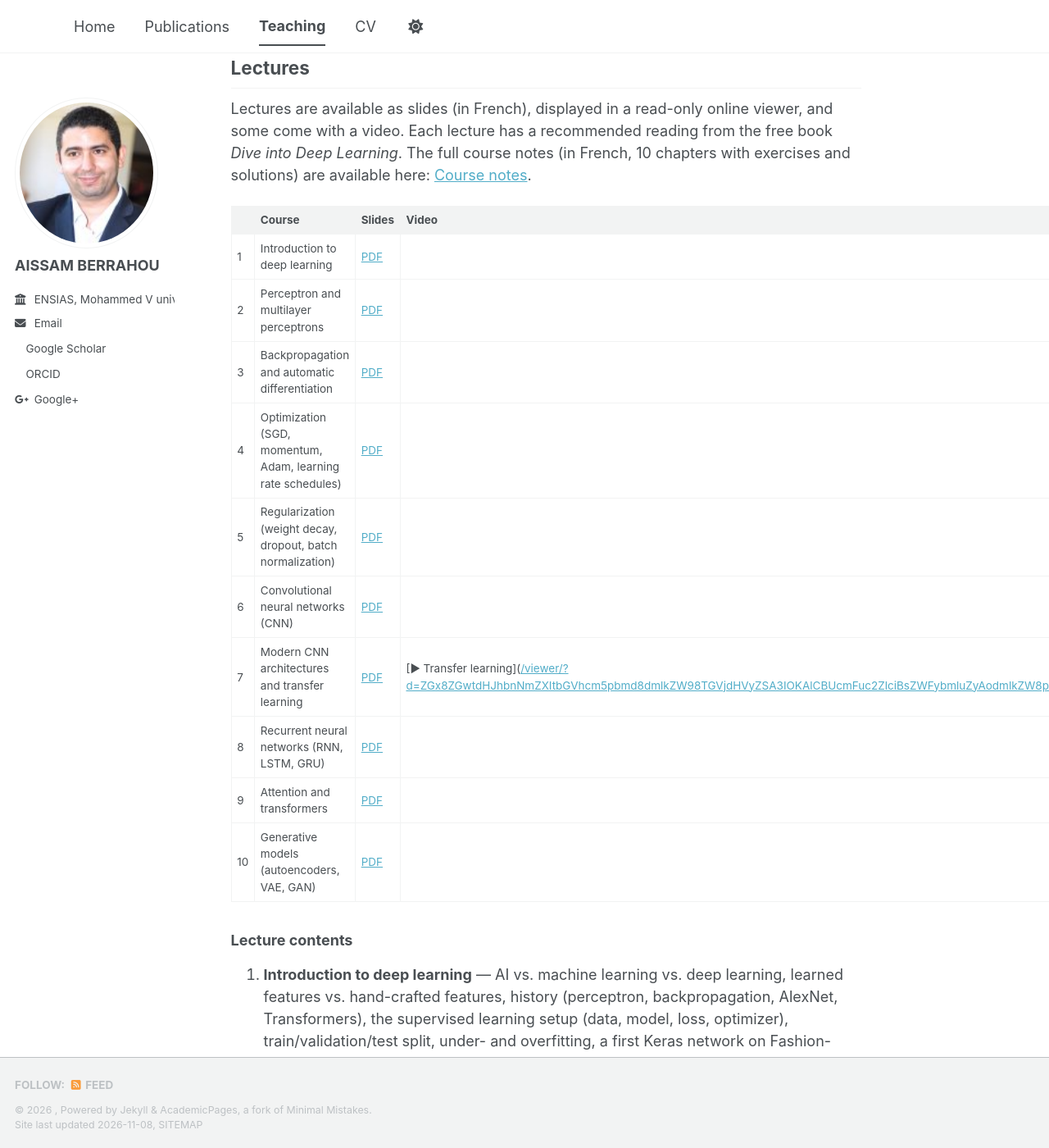
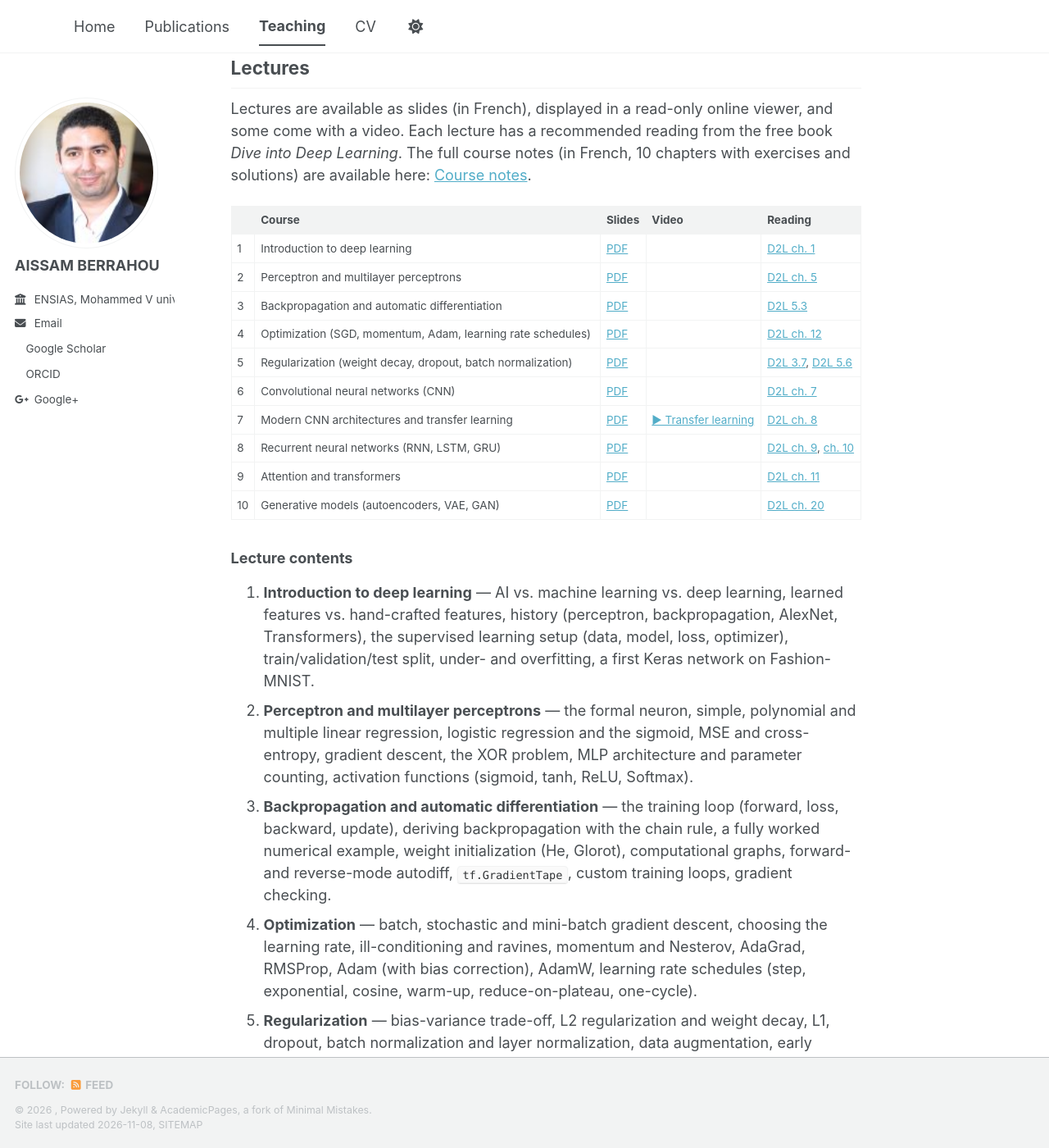
Before and after one commit to aissamberrahou/aissamberrahou.github.io, a Jekyll site: the page built from _teaching/2026-fall-deep-learning.md, in a window 1280 px wide and 1400 px high, scrolled down 652 px. Shown: the whole window at 82% size. Built offline with Jekyll 4.4.1, drawn with Linux system fonts in a browser that asks for light colours; a style sheet for code colours, icons or effects is not loaded; some of the changed lines change nothing that is shown.

Commit message:
Add files via upload

```diff
--- a/_teaching/2026-fall-deep-learning.md
+++ b/_teaching/2026-fall-deep-learning.md
@@ -29,7 +29,7 @@ Lectures are available as slides (in French), displayed in a read-only online vi
 | 4  | Optimization (SGD, momentum, Adam, learning rate schedules) | [PDF](/viewer/?d=ZGx8TDA0X29wdGltaXNhdGlvbnxwZGZ8TGVjdHVyZSA0IOKAlCBPcHRpbWl6YXRpb24gKFNHRCwgbW9tZW50dW0sIEFkYW0sIGxlYXJuaW5nIHJhdGUgc2NoZWR1bGVzKQ) | |  [D2L ch. 12](https://d2l.ai/chapter_optimization/index.html) |
 | 5  | Regularization (weight decay, dropout, batch normalization) | [PDF](/viewer/?d=ZGx8TDA1X3JlZ3VsYXJpc2F0aW9ufHBkZnxMZWN0dXJlIDUg4oCUIFJlZ3VsYXJpemF0aW9uICh3ZWlnaHQgZGVjYXksIGRyb3BvdXQsIGJhdGNoIG5vcm1hbGl6YXRpb24p) | |  [D2L 3.7](https://d2l.ai/chapter_linear-regression/weight-decay.html), [D2L 5.6](https://d2l.ai/chapter_multilayer-perceptrons/dropout.html) |
 | 6  | Convolutional neural networks (CNN)      | [PDF](/viewer/?d=ZGx8TDA2X2NubnxwZGZ8TGVjdHVyZSA2IOKAlCBDb252b2x1dGlvbmFsIG5ldXJhbCBuZXR3b3JrcyAoQ05OKQ) | |  [D2L ch. 7](https://d2l.ai/chapter_convolutional-neural-networks/index.html) |
-| 7  | Modern CNN architectures and transfer learning | [PDF](/viewer/?d=ZGx8TDA3X2Nubl9tb2Rlcm5lc190cmFuc2ZlcnR8cGRmfExlY3R1cmUgNyDigJQgTW9kZXJuIENOTiBhcmNoaXRlY3R1cmVzIGFuZCB0cmFuc2ZlciBsZWFybmluZw) | [▶ Transfer learning]([/viewer/?d=ZGx8ZGwtdHJhbnNmZXItbGVhcm5pbmd8dmlkZW98TGVjdHVyZSA3IOKAlCBUcmFuc2ZlciBsZWFybmluZyAodmlkZW8p](https://um5sma.sharepoint.com/:v:/s/2A_M3S_TA_2021_2022Apprentissageprofond/IQCv0v4oV1F7R53d7QcUNXiDAT2XPqeDXdPgzr7rvrJ-Yh8?e=11i9wY) |  [D2L ch. 8](https://d2l.ai/chapter_convolutional-modern/index.html) |
+| 7  | Modern CNN architectures and transfer learning | [PDF](/viewer/?d=ZGx8TDA3X2Nubl9tb2Rlcm5lc190cmFuc2ZlcnR8cGRmfExlY3R1cmUgNyDigJQgTW9kZXJuIENOTiBhcmNoaXRlY3R1cmVzIGFuZCB0cmFuc2ZlciBsZWFybmluZw) | [▶ Transfer learning](/viewer/?d=ZGx8ZGwtdHJhbnNmZXItbGVhcm5pbmd8dmlkZW98TGVjdHVyZSA3IOKAlCBUcmFuc2ZlciBsZWFybmluZyAodmlkZW8p) |  [D2L ch. 8](https://d2l.ai/chapter_convolutional-modern/index.html) |
 | 8  | Recurrent neural networks (RNN, LSTM, GRU) | [PDF](/viewer/?d=ZGx8TDA4X3Jubl9sc3RtX2dydXxwZGZ8TGVjdHVyZSA4IOKAlCBSZWN1cnJlbnQgbmV1cmFsIG5ldHdvcmtzIChSTk4sIExTVE0sIEdSVSk) | |  [D2L ch. 9](https://d2l.ai/chapter_recurrent-neural-networks/index.html), [ch. 10](https://d2l.ai/chapter_recurrent-modern/index.html) |
 | 9  | Attention and transformers               | [PDF](/viewer/?d=ZGx8TDA5X2F0dGVudGlvbl90cmFuc2Zvcm1lcnN8cGRmfExlY3R1cmUgOSDigJQgQXR0ZW50aW9uIGFuZCB0cmFuc2Zvcm1lcnM) | |  [D2L ch. 11](https://d2l.ai/chapter_attention-mechanisms-and-transformers/index.html) |
 | 10 | Generative models (autoencoders, VAE, GAN) | [PDF](/viewer/?d=ZGx8TDEwX21vZGVsZXNfZ2VuZXJhdGlmc3xwZGZ8TGVjdHVyZSAxMCDigJQgR2VuZXJhdGl2ZSBtb2RlbHMgKGF1dG9lbmNvZGVycywgVkFFLCBHQU4p) | |  [D2L ch. 20](https://d2l.ai/chapter_generative-adversarial-networks/index.html) |
```
